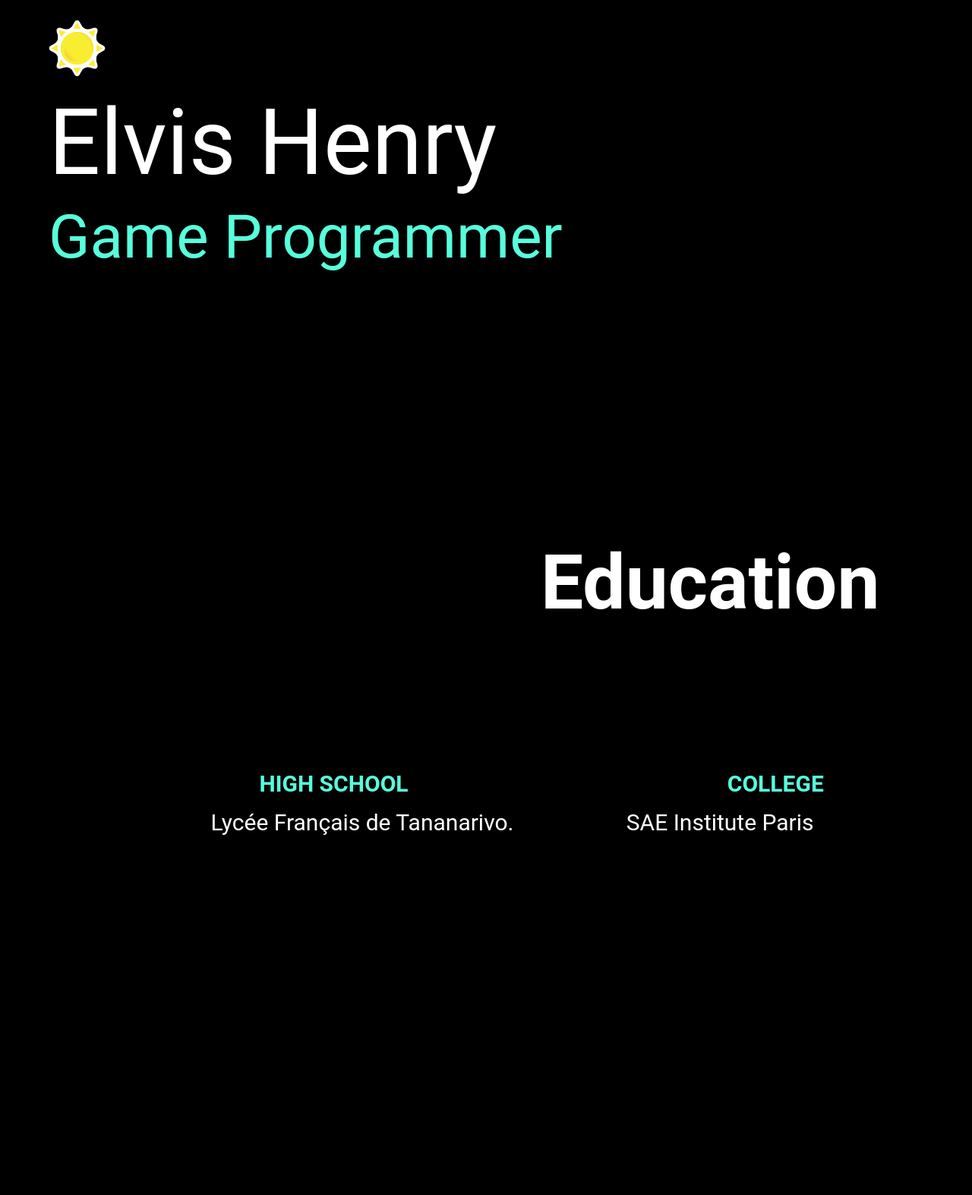
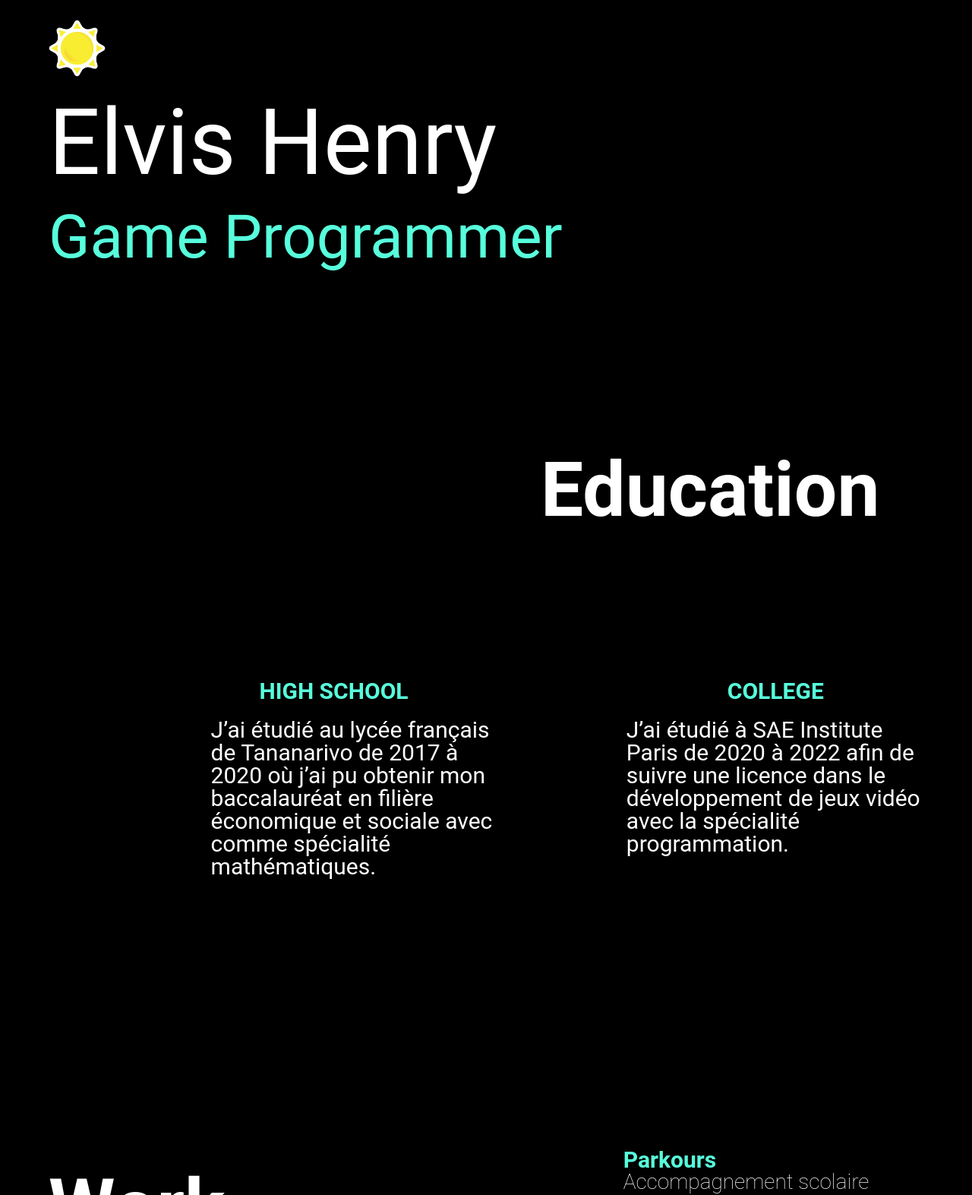
Before and after one commit to HenryElvis/Portfolio, a plain HTML site: page index.html in a window 1280 px wide. Shown: the top 1573 px of the page at 76% size. Drawn offline with Linux system fonts and the light colour scheme.

Commit message:
end education page + reshape height

```diff
--- a/CSS/portfolio.css
+++ b/CSS/portfolio.css
@@ -20,7 +20,7 @@
     font-size: 80px;
     font-weight: thin;
     font-family: 'Roboto', sans-serif;
-    padding-bottom: 30%;
+    padding-bottom: 20%;
 }
 
 #EducationPage
@@ -68,7 +68,7 @@
 #EducationPageSect p
 {
     width: 400px;
-    height: 500px;
+    height: 300px;
 
     display: flex;
     text-align: start;
--- a/index.html
+++ b/index.html
@@ -30,7 +30,7 @@
                     <h5>HIGH SCHOOL</h5>
 
                     <section class="EducationPageBorder">
-                        <p class="whiteColor">Lycée Français de Tananarivo.</p>
+                        <p class="whiteColor">J’ai étudié au lycée français de Tananarivo de 2017 à 2020 où j’ai pu obtenir mon baccalauréat en filière économique et sociale avec comme spécialité mathématiques.</p>
                     </section>
 
                 </section>
@@ -39,7 +39,7 @@
                     <h5>COLLEGE</h5>
 
                     <section class="EducationPageBorder">
-                        <p class="whiteColor">SAE Institute Paris</p>
+                        <p class="whiteColor">J’ai étudié à SAE Institute Paris de 2020 à 2022 afin de suivre une licence dans le développement de jeux vidéo avec la spécialité programmation.</p>
                     </section>
 
                 </section>
@@ -74,6 +74,7 @@
                             </ul>
                         </ol>
                     </section>
+
                     <section id="WorkExperienceSpace">
 
                     </section>
```
